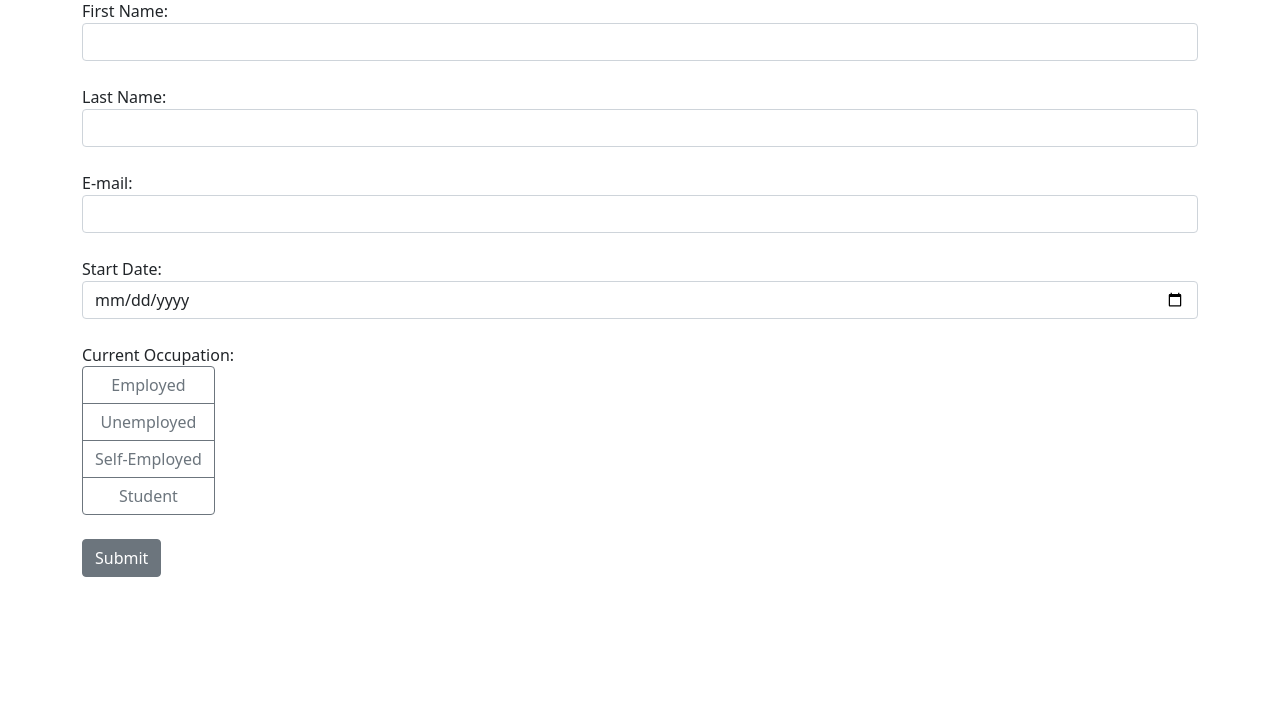
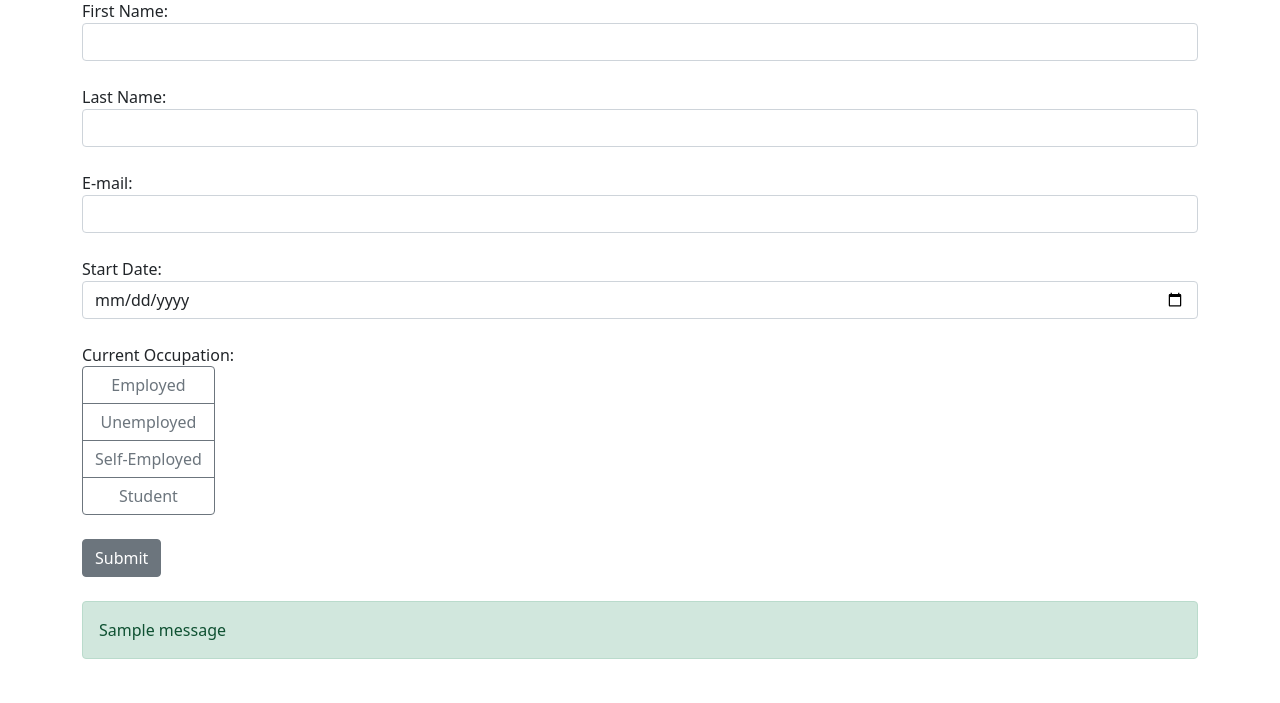
Before and after one commit to TurtleWithGlasses/job-application-web-app, a Flask app: page / in a window 1280 px wide. Shown: the part 97-800 px from the top of the page. Run offline with Flask 3, Linux system fonts and the light colour scheme; tables that the repository leaves empty hold one stand-in row (values such as "Sample post"); one stand-in notice (Sample message) is shown.

Commit message:
Implement message

```diff
--- a/main.py
+++ b/main.py
@@ -1,5 +1,5 @@
 from datetime import datetime
-from flask import Flask, render_template, request
+from flask import Flask, render_template, request, flash
 from flask_sqlalchemy import SQLAlchemy
 
 app = Flask(__name__)
@@ -35,6 +35,8 @@ def index():
                     occupation=occupation)
         db.session.add(form)
         db.session.commit()
+        flash(f"Dear {first_name} {last_name},\n"
+              f"Your form was submitted successfully..", "success")
 
     return render_template("index.html")
 
--- a/templates/index.html
+++ b/templates/index.html
@@ -43,6 +43,15 @@
                     </div>
                 </div>
                 <button class="btn btn-secondary mb-4" type="submit">Submit</button>
+                {% with messages = get_flashed_messages() %}
+                {% if messages %}
+                <div class="alert alert-success">
+                    {% for message in messages %}
+                    {{ message }}
+                    {% endfor %}
+                </div>
+                {% endif %}
+                {% endwith %}
             </form>
         </div>
         <script src="https://code.jquery.com/jquery-3.6.0.min.js"></script>
```
